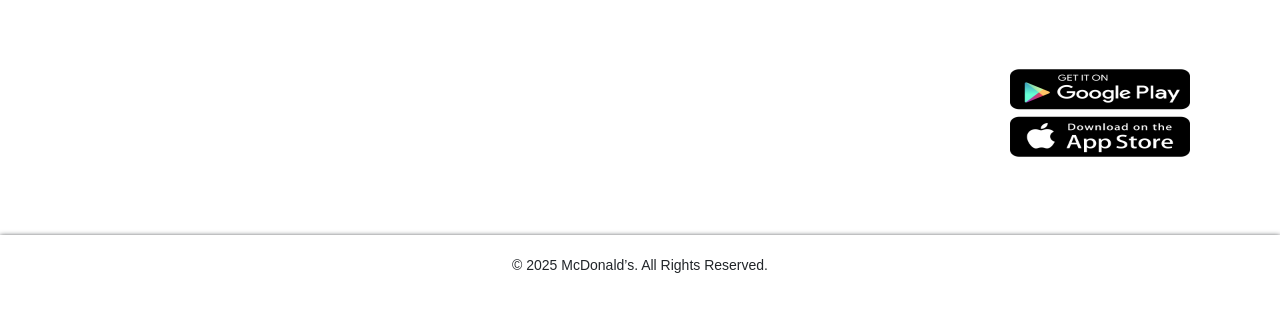
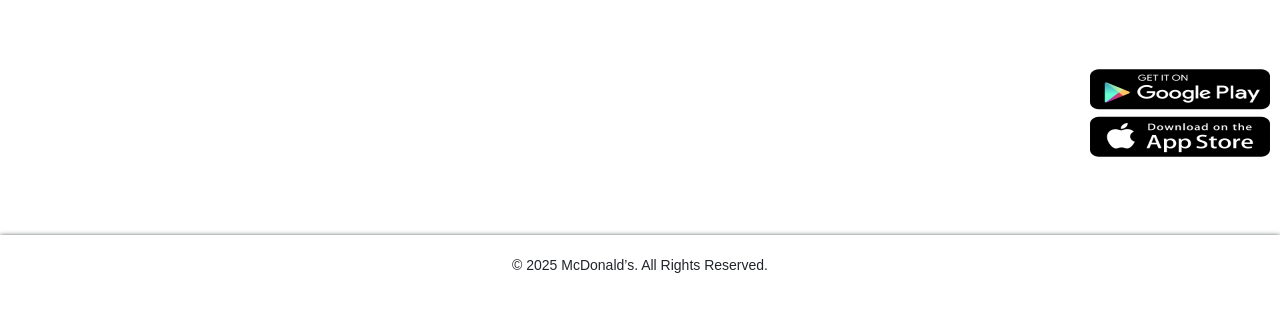
Before and after one commit to Furqanabbasi3/Mcdonald-s, a plain HTML site: page index.html in a window 1280 px wide. Shown: the part 2000-2312 px from the top of the page. Drawn offline with nearby package versions, Linux system fonts and the light colour scheme.

Commit message:
Updated style.css

```diff
--- a/style.css
+++ b/style.css
@@ -122,10 +122,17 @@ padding: 5px;
   height: 24px;
 
 }
+.fur{
+  width: 100%;
+  height: auto;
+  display: flex;
+  justify-content: end;
+}
 .fur img{
   width:200px;
   height: 100px;
-  margin-left:  1000px;
+  /* margin-left:  1000px; */
+  /* justify-content: flex-end; */
 
 }
 .footer-bottom {
```
